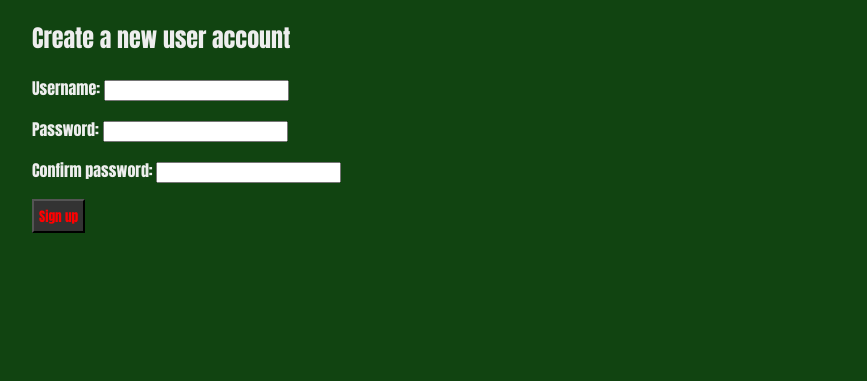
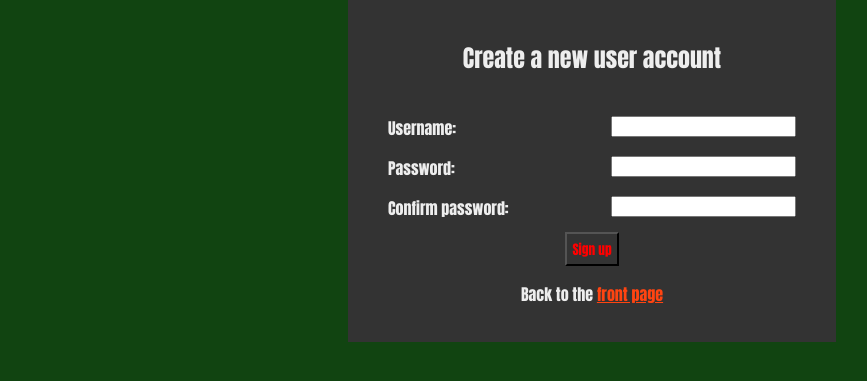
Before and after one commit to jatufin/multicave, a Flask app: page /newuser in a window 1280 px wide. Shown: the top 381 px of the page, without its empty margins (48-915 px from the left). Run offline with Flask 2, Linux system fonts and the light colour scheme.

Commit message:
Update the styles of login and signup

```diff
--- a/static/styles.css
+++ b/static/styles.css
@@ -40,6 +40,16 @@ div {
     padding-bottom: 20px;
     padding-left: 20px;
     padding-right: 20px;
+}
+
+div.login {
+    background: #333333;
+    width: 40%;
+    margin-left: auto;
+    margin-right: auto;
+    text-align: center;
+    margin-style: solid;
+
 }
 
 div.gamelist {
@@ -176,6 +186,10 @@ div.newuser {
     float: right;
 }
 
+.alignleft {
+    float: left;
+}
+
 
 div.updategame {
     overflow: hidden;
--- a/templates/newuser.html
+++ b/templates/newuser.html
@@ -8,11 +8,23 @@
 {% endblock %}
 
 {% block login %}
-<h2>Create a new user account</h2>
-<form action="/createuser" method="POST">
-  <p>Username: <input type="text" name="username"></p>
-  <p>Password: <input type="password" name="password"></p>
-  <p>Confirm password: <input type="password" name="confirmpw"></p>
-  <input type="submit" value="Sign up">
-</form>
+<div class="login">
+  <h2>Create a new user account</h2>
+  <form action="/createuser" method="POST">
+    <div>
+      <span class="alignleft">Username:</span>
+	<input class="alignright" type="text" name="username">
+    </div>
+    <div>
+    <span class="alignleft">Password:</span>
+      <input class="alignright" type="password" name="password">
+    </div>
+    <div>
+      <span class="alignleft">Confirm password:</span>
+      <input class="alignright" type="password" name="confirmpw">
+    </div>
+    <p><input type="submit" value="Sign up"></p>
+  </form>
+  <p>Back to the <a href="/">front page</a></p>
+</div><!-- class="login"> -->
 {% endblock %}
```
Also changed, not shown: templates/index.html (+14 -6 lines).
